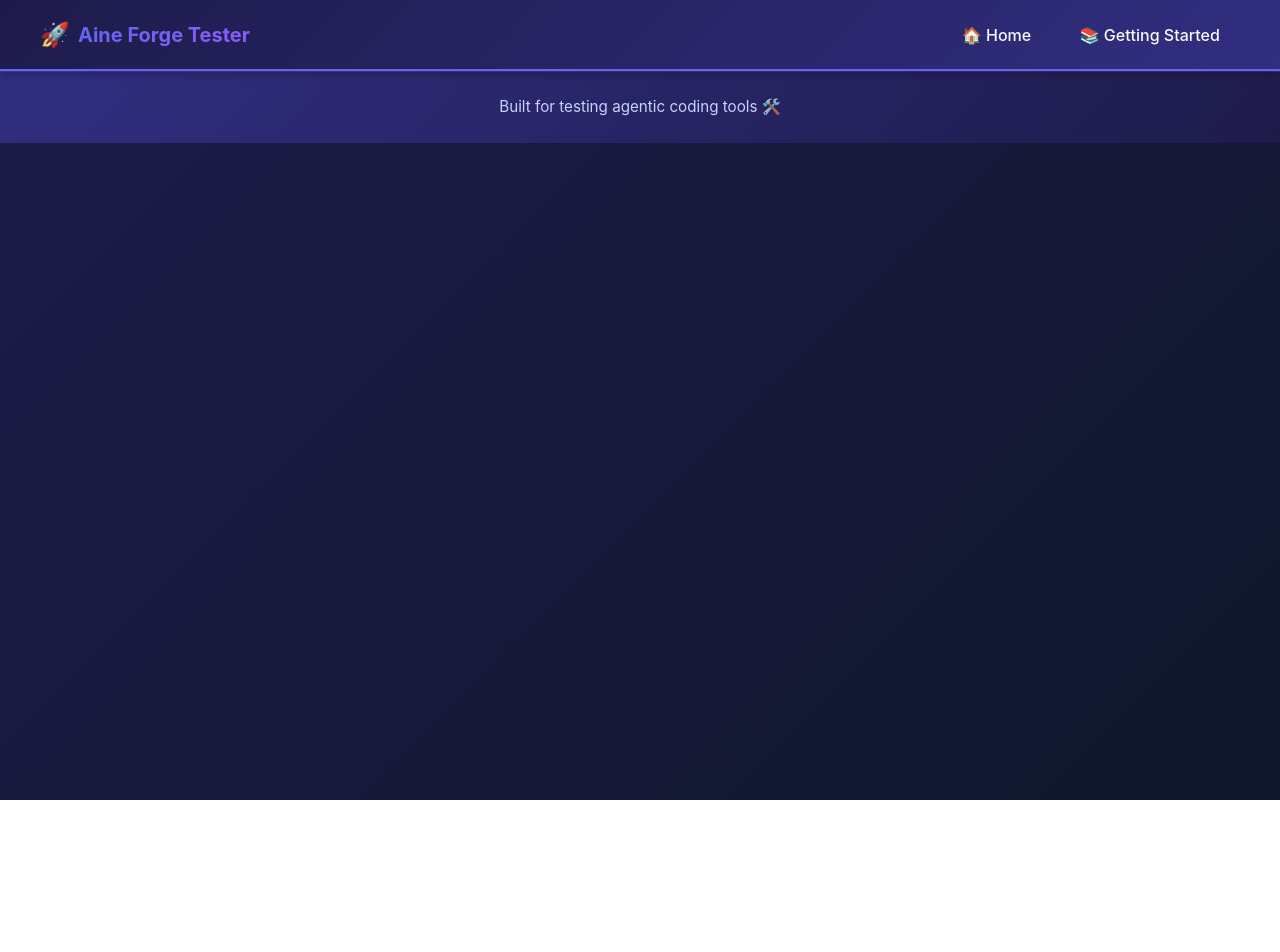
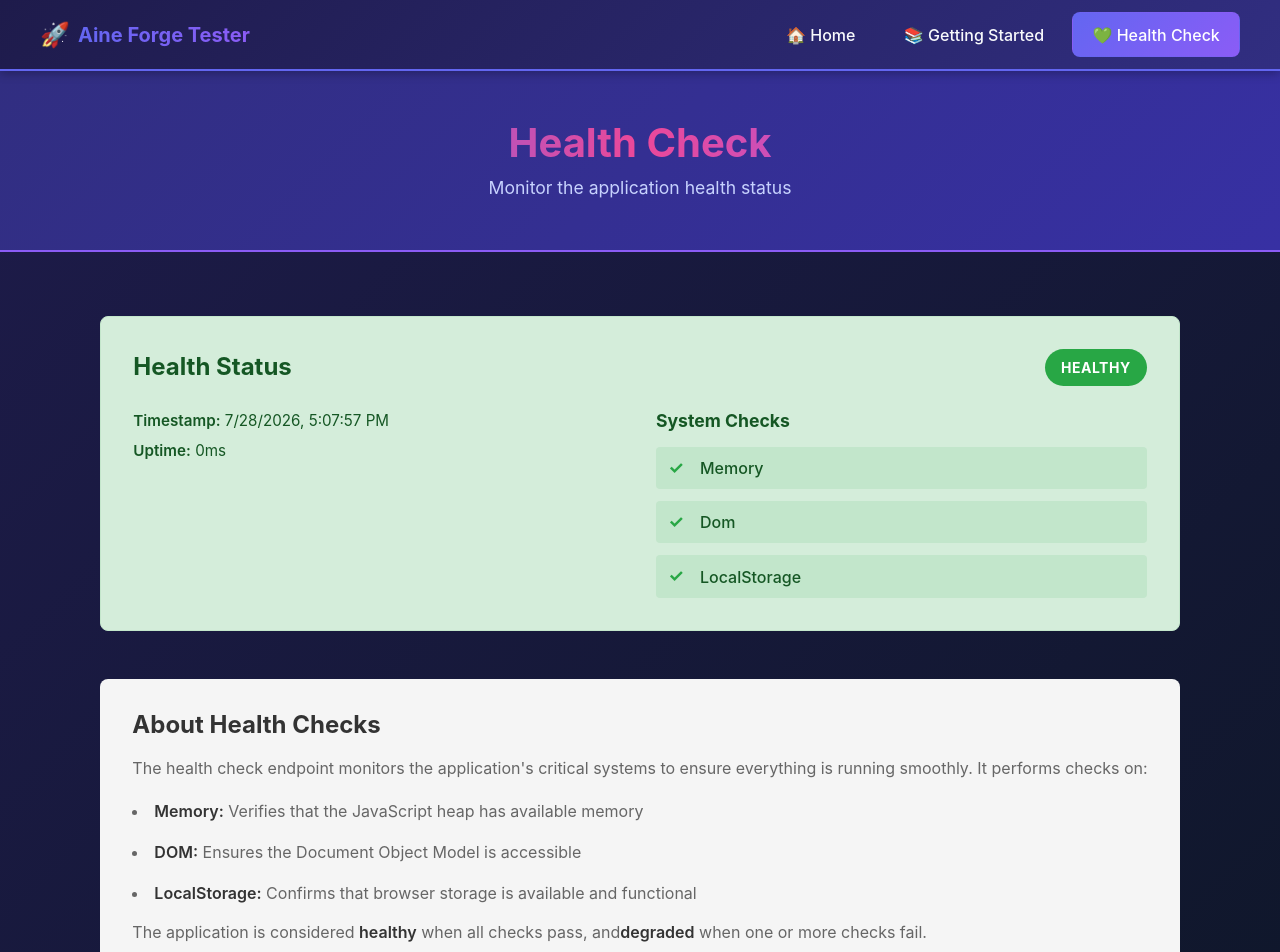
Before and after one commit to mulhernr/aine-forge-core, a React (Vite) app: page /aine-forge-tester/health in a window 1280 px wide. Shown: the top 952 px of the page. Before the commit the page ends 800 px from the top, so only its background shows below. Built offline with nearby package versions, Linux system fonts and the light colour scheme.

Commit message:
Add HealthCheck component, page, and navigation

```diff
--- a/src/App.tsx
+++ b/src/App.tsx
@@ -4,6 +4,7 @@ import { BrowserRouter as Router, Routes, Route } from 'react-router-dom'
 import Navbar from './components/Navbar'
 import Home from './pages/Home'
 import GettingStarted from './pages/GettingStarted'
+import HealthCheckPage from './pages/HealthCheckPage'
 import './App.css'
 
 function App() {
@@ -15,6 +16,7 @@ function App() {
         <Routes>
           <Route path="/" element={<Home />} />
           <Route path="/getting-started" element={<GettingStarted />} />
+          <Route path="/health" element={<HealthCheckPage />} />
         </Routes>
 
         <footer className="footer">
--- a/src/components/Navbar.tsx
+++ b/src/components/Navbar.tsx
@@ -22,6 +22,12 @@ function Navbar() {
           >
             📚 Getting Started
           </NavLink>
+          <NavLink
+            to="/health"
+            className={({ isActive }) => isActive ? 'nav-link active' : 'nav-link'}
+          >
+            💚 Health Check
+          </NavLink>
         </div>
       </div>
     </nav>
--- /dev/null
+++ b/src/pages/HealthCheckPage.css
@@ -0,0 +1,58 @@
+.healthcheck-page-content {
+  max-width: 1200px;
+  margin: 0 auto;
+  padding: 2rem;
+}
+
+.healthcheck-section {
+  margin-bottom: 3rem;
+}
+
+.healthcheck-info {
+  background-color: #f5f5f5;
+  border-radius: 8px;
+  padding: 2rem;
+  margin-top: 2rem;
+}
+
+.healthcheck-info h2 {
+  margin-top: 0;
+  color: #333;
+  font-size: 1.5rem;
+  margin-bottom: 1rem;
+}
+
+.healthcheck-info p {
+  color: #666;
+  line-height: 1.6;
+  margin-bottom: 1rem;
+}
+
+.healthcheck-info ul {
+  list-style-position: inside;
+  color: #666;
+  line-height: 1.8;
+}
+
+.healthcheck-info li {
+  margin-bottom: 0.75rem;
+}
+
+.healthcheck-info strong {
+  color: #333;
+  font-weight: 600;
+}
+
+@media (max-width: 768px) {
+  .healthcheck-page-content {
+    padding: 1rem;
+  }
+
+  .healthcheck-info {
+    padding: 1.5rem;
+  }
+
+  .healthcheck-info h2 {
+    font-size: 1.25rem;
+  }
+}
--- /dev/null
+++ b/src/pages/HealthCheckPage.tsx
@@ -0,0 +1,39 @@
+import Header from '../components/Header'
+import HealthCheck from '../components/HealthCheck'
+import './HealthCheckPage.css'
+
+function HealthCheckPage() {
+  return (
+    <>
+      <Header
+        title="Health Check"
+        subtitle="Monitor the application health status"
+      />
+
+      <main className="healthcheck-page-content">
+        <section className="healthcheck-section">
+          <HealthCheck />
+        </section>
+
+        <section className="healthcheck-info">
+          <h2>About Health Checks</h2>
+          <p>
+            The health check endpoint monitors the application's critical systems to ensure
+            everything is running smoothly. It performs checks on:
+          </p>
+          <ul>
+            <li><strong>Memory:</strong> Verifies that the JavaScript heap has available memory</li>
+            <li><strong>DOM:</strong> Ensures the Document Object Model is accessible</li>
+            <li><strong>LocalStorage:</strong> Confirms that browser storage is available and functional</li>
+          </ul>
+          <p>
+            The application is considered <strong>healthy</strong> when all checks pass, and
+            <strong>degraded</strong> when one or more checks fail.
+          </p>
+        </section>
+      </main>
+    </>
+  )
+}
+
+export default HealthCheckPage
```
